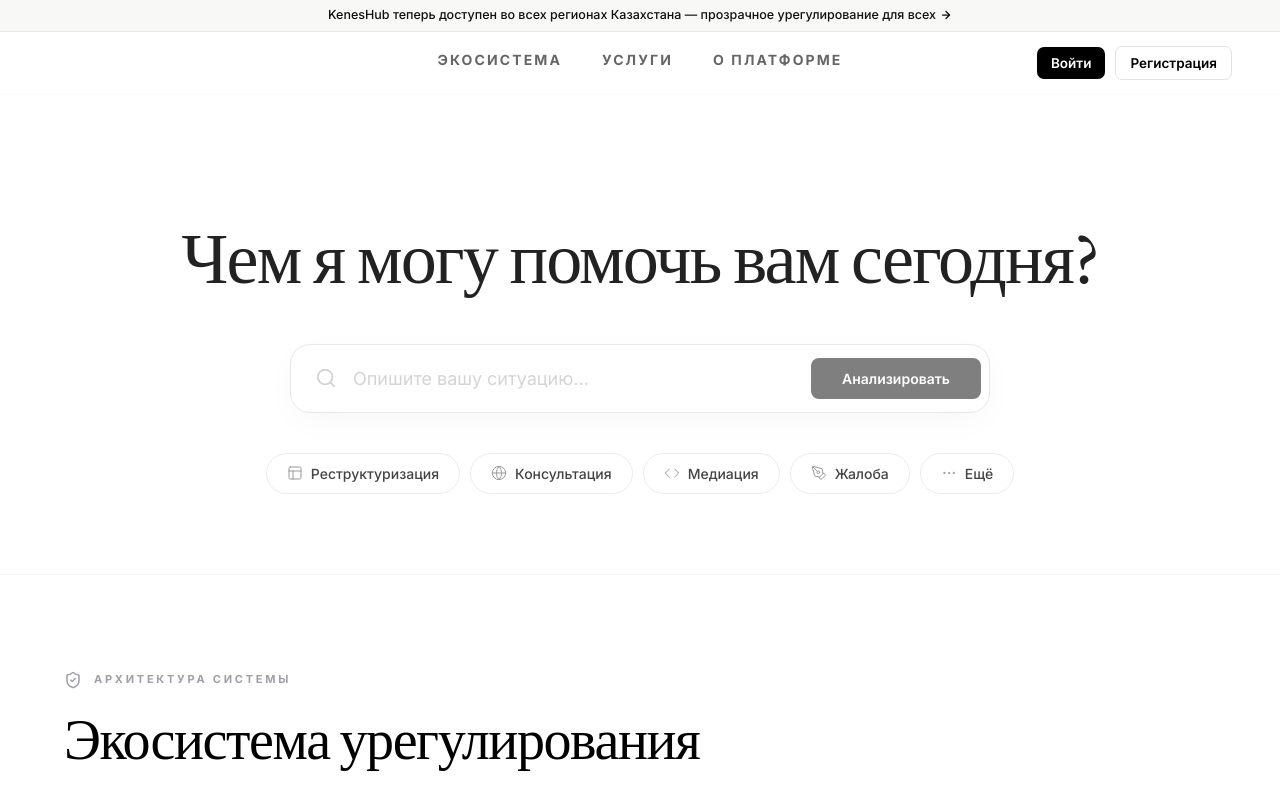
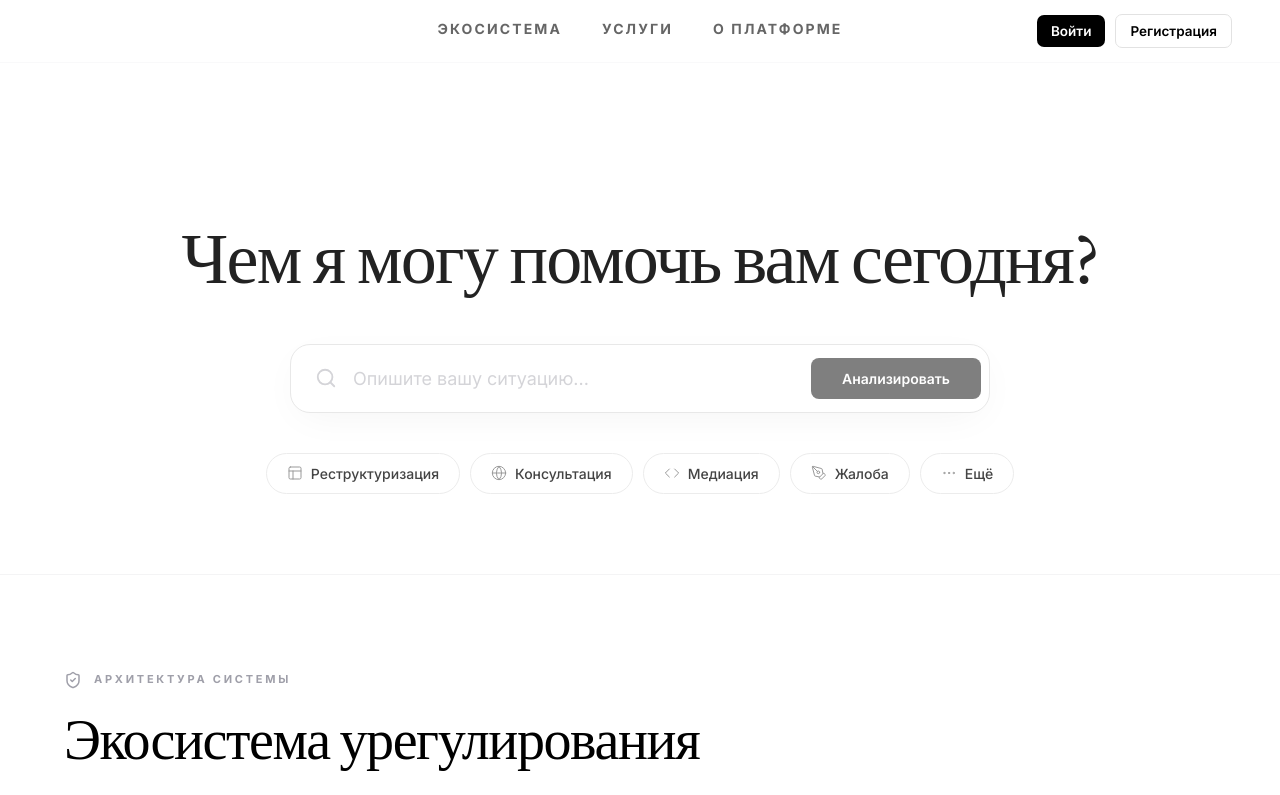
Before and after one commit to ultrasoundcode/keneshub-3.0, a Next.js app: page / in a window 1280 px wide. Shown: the top 795 px of the page. Built offline with nearby package versions, Linux system fonts and the light colour scheme.

Commit message:
refactor: remove top banner from navbar

```diff
--- a/components/layout/Navbar.tsx
+++ b/components/layout/Navbar.tsx
@@ -7,13 +7,6 @@ export default function Navbar() {
   const { t } = useLanguage();
   return (
     <div className="fixed top-0 left-0 right-0 z-50">
-      {/* Top Banner (exactly matches manus.im meta-announcement) */}
-      <div className="w-full bg-[#f8f8f6]/90 backdrop-blur-sm py-1.5 px-4 text-center border-b border-[#e8e8e8]">
-        <Link href="#" className="text-[12.5px] font-medium text-[#111] hover:opacity-75 transition-opacity flex flex-wrap items-center justify-center gap-1">
-          {t('KenesHub теперь доступен во всех регионах Казахстана — прозрачное урегулирование для всех')}
-          <svg width="12" height="12" viewBox="0 0 24 24" fill="none" stroke="currentColor" strokeWidth="2.5" strokeLinecap="round" strokeLinejoin="round"><path d="M5 12h14"/><path d="m12 5 7 7-7 7"/></svg>
-        </Link>
-      </div>
 
       {/* Main Bar */}
       <nav className="w-full bg-white/70 backdrop-blur-md px-6 md:px-12 py-3.5 flex items-center justify-between border-b border-zinc-100/50">
```
